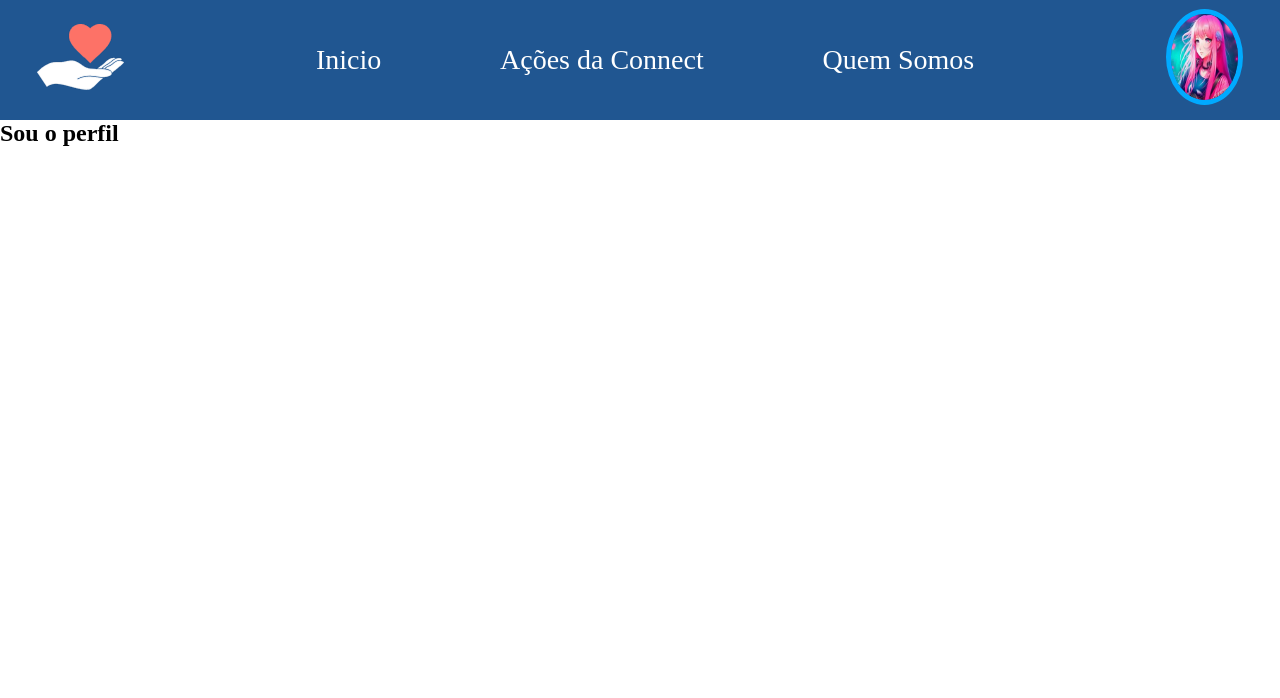
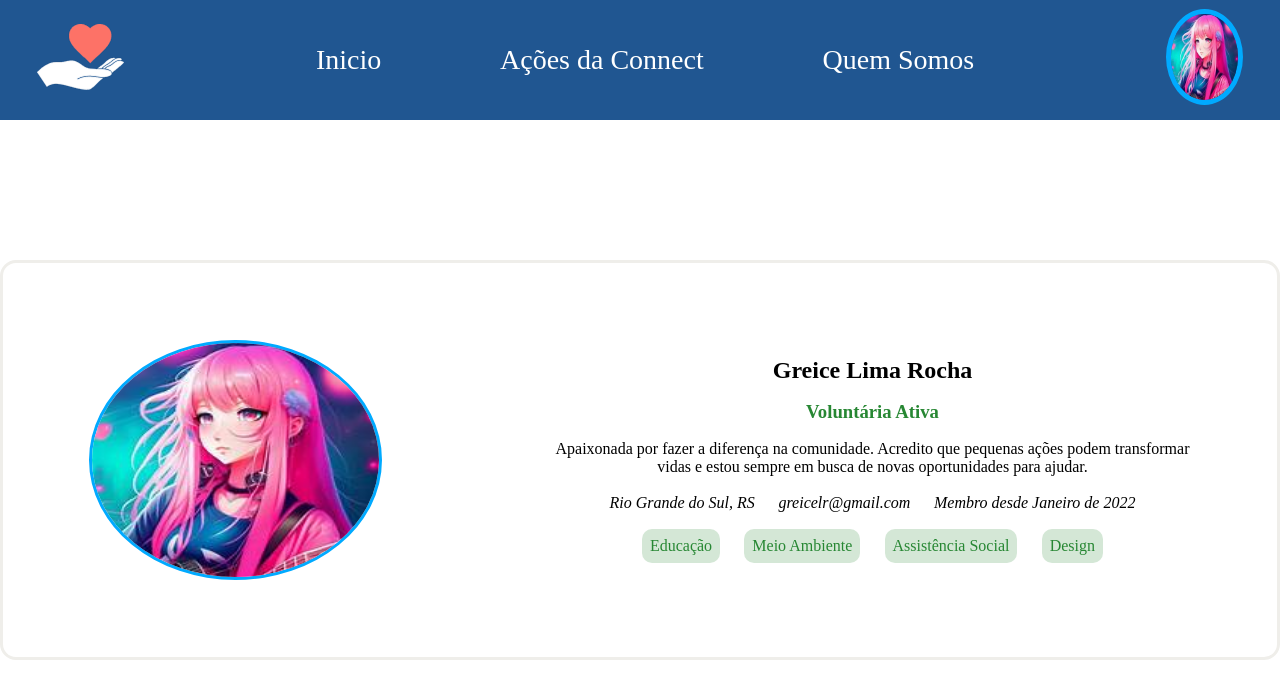
Before and after one commit to rochagreice/desafio-connect, a React (Vite) app: page /perfil in a window 1280 px wide. Shown: the top 698 px of the page. Built offline with nearby package versions, Linux system fonts and the light colour scheme.

Commit message:
Finalização da página inicial e conclusão da página de perfil.

```diff
--- a/src/Components/Inicio/Inicio.jsx
+++ b/src/Components/Inicio/Inicio.jsx
@@ -1,5 +1,6 @@
 import styles from "./Inicio.module.scss";
 import ImgInicial from "../../assets/img-tela-inicial.png"
+
 function Inicio() {
   return (
     <section className={styles.containerTelaInicial}>
--- a/src/Components/Inicio/Inicio.module.scss
+++ b/src/Components/Inicio/Inicio.module.scss
@@ -1,3 +1,24 @@
-.containerTelaInicial{
-    background-color: yellow;
+.containerTelaInicial {
+  // background-color: rgb(209, 209, 201);
+  display: flex;
+  align-items: center;
+  justify-content: center;
+  div {
+   // border: solid red;
+    width: 45%;
+    height: 40vh;
+    display: flex;
+    flex-direction: column;
+    justify-content: space-evenly;
+    h1 {
+      font-size: 5.625rem;
+      width: 90%;
+      //border: solid purple;
+      color: #205691;
+    }
+    p {
+      font-size: 1.5rem;
+      width: 75%;
+    }
+  }
 }
--- a/src/Components/Perfil/Perfil.jsx
+++ b/src/Components/Perfil/Perfil.jsx
@@ -1,9 +1,35 @@
+import styles from "./Perfil.module.scss";
+import ImgPerfil from "../../assets/perfil.jpeg"
+
+
 function Perfil() {
-    return (
-        <>
-        <h2> Sou o perfil</h2>
-        </>
+  return (
+    <section className={styles.containerTelaPerfil}>
+      <article>
+        <img src={ImgPerfil} alt="Foto de perfil" />
+        <div className={styles.cardInfo}>
+          <h2> Greice Lima Rocha </h2>
+          <h3> Voluntária Ativa</h3>
+          <p className={styles.paragrafoSobreMim}>
+            Apaixonada por fazer a diferença na comunidade. Acredito que
+            pequenas ações podem transformar vidas e estou sempre em busca de
+            novas oportunidades para ajudar.
+          </p>
+          <address>
+            <p> Rio Grande do Sul, RS</p>
+            <p>greicelr@gmail.com</p>
+            <p> Membro desde Janeiro de 2022</p>
+          </address>
 
-    )
+        <ul className={styles.listaInteresses}>
+          <li>Educação</li>
+          <li>Meio Ambiente</li>
+          <li>Assistência Social</li>
+          <li>Design</li>
+        </ul>
+        </div>
+      </article>
+    </section>
+  );
 }
-export default Perfil
+export default Perfil;
--- a/src/Components/Perfil/Perfil.module.scss
+++ b/src/Components/Perfil/Perfil.module.scss
@@ -0,0 +1,58 @@
+.containerTelaPerfil {
+  height: 85vh;
+  display: flex;
+  justify-content: center;
+  align-items: center;
+  article {
+    display: flex;
+    border: solid #efeeea;
+    border-radius: 16px;
+    justify-content: space-around;
+    height: 50vh;
+    align-items: center;
+    img {
+      border-radius: 100%;
+      height: 30vh;
+      width: 23%;
+      border: solid #00aaff;
+    }
+  }
+}
+//Div
+.cardInfo {
+  // border: solid rgb(4, 45, 134);
+  display: flex;
+  flex-direction: column;
+  justify-content: space-evenly;
+  align-items: center;
+  //  border: solid blue;
+  width: 50%;
+  height: 30vh;
+
+h3{
+    color: #278733;
+}
+
+  .paragrafoSobreMim {
+    //   border: solid red;
+    text-align: center;
+  }
+}
+address {
+  display: flex;
+  justify-content: space-evenly;
+  // border: solid blue;
+  width: 90%;
+}
+.listaInteresses {
+  //  border: solid rgb(11, 74, 162);
+  display: flex;
+  width: 80%;
+  justify-content: space-evenly;
+  li {
+    background-color: #d4e7d6;
+    padding: 0.5rem;
+    color: #278733;
+    border-radius: 10px;
+  }
+}
```
